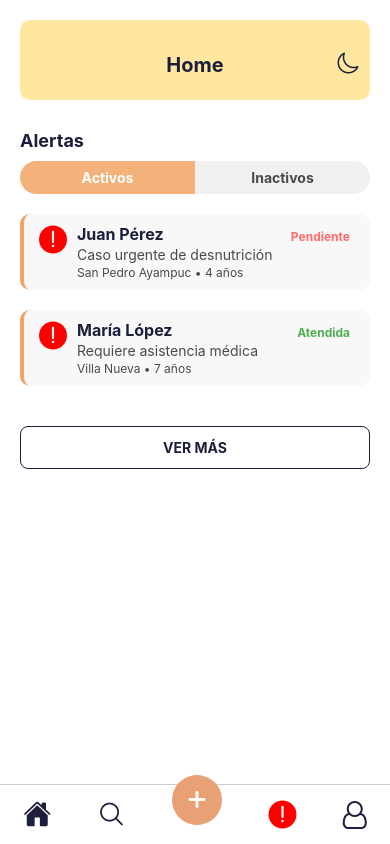
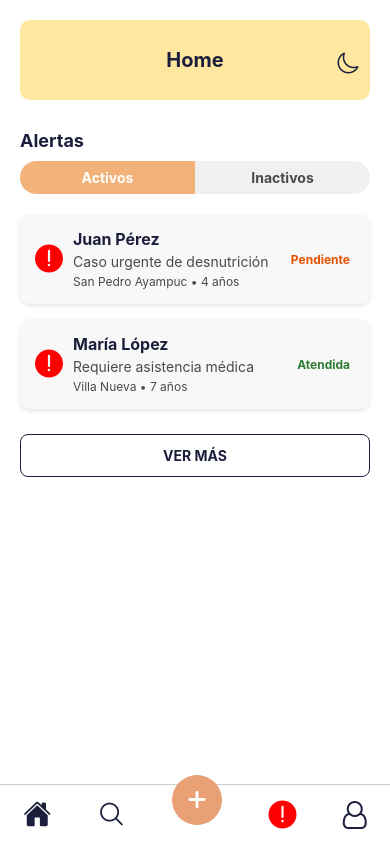
Before and after one commit to Raices-de-Vida/Raices_de_Vida, a React Native app in the folder Frontend/: screen / in a window 390 px wide. Built offline with nearby package versions, Linux system fonts and the light colour scheme; no server answers.

Commit message:
feat: Update errors show the alerts registered in Home

```diff
--- a/Frontend/src/screens/Home.js
+++ b/Frontend/src/screens/Home.js
@@ -1,10 +1,11 @@
 import React, { useState, useEffect } from 'react';
-import { View, Text, TouchableOpacity, StyleSheet, ScrollView, ActivityIndicator, Alert } from 'react-native';
+import { View, Text, TouchableOpacity, StyleSheet, ScrollView, ActivityIndicator, FlatList } from 'react-native';
 import { Ionicons, Entypo, AntDesign, FontAwesome } from '@expo/vector-icons';
 import axios from 'axios';
 import { useTheme } from '../context/ThemeContext';
 import { getTheme } from '../styles/theme';
 import ThemeToggle from '../components/ThemeToggle';
+import AsyncStorage from '@react-native-async-storage/async-storage';
 
 export default function Home({ navigation, route }) {
   const [activo, setActivo] = useState(true);
@@ -17,23 +18,59 @@ export default function Home({ navigation, route }) {
   const fetchAlertas = async () => {
     setLoading(true);
     try {
+      // Obtener token de AsyncStorage
+      const token = await AsyncStorage.getItem('token');
+
       // En un entorno real, debes usar un token almacenado en AsyncStorage
       // const token = await AsyncStorage.getItem('token');
 
       // Usamos una URL de ejemplo, en producción deberías usar variables de entorno
-      const response = await axios.get('http://IP:3001/api/alertas');
+      const response = await axios.get('http://IP:3001/api/alertas', {
+        headers: {
+          'Authorization': `Bearer ${token}`
+        }
+      });
+
+      // Mapear los datos de la API
+      const alertasFormateadas = response.data.map(alerta => ({
+        alerta_id: alerta.alerta_id,
+        nombre: alerta.CasoCritico?.nombre_paciente || 'Nombre no disponible',
+        descripcion: alerta.descripcion,
+        comunidad: alerta.CasoCritico?.comunidad || 'Comunidad no disponible',
+        edad: alerta.CasoCritico?.edad_paciente,
+        estado: alerta.estado,
+        tipo_alerta: alerta.tipo_alerta,
+        prioridad: alerta.prioridad
+      }));
 
       // Filtrar alertas según el estado activo/inactivo
-      const alertasFiltradas = response.data.filter(alerta =>
+      const alertasFiltradas = alertasFormateadas.filter(alerta =>
         activo ? alerta.estado !== 'Cerrada' : alerta.estado === 'Cerrada'
       );
 
       setAlertas(alertasFiltradas);
     } catch (error) {
       console.error('Error al cargar alertas:', error);
-      // Si estamos en desarrollo, añadimos datos de prueba cuando la API falla
-      if (__DEV__) {
-        setAlertas([
+      Alert.alert('Error', 'No se pudieron cargar las alertas');
+    } finally {
+      setLoading(false);
+    }
+  };
+
+  useEffect(() => {
+    fetchAlertas();
+  }, [activo]);
+
+  // efecto para actualizar cuando se regresa a la otra pantalla
+  useEffect(() => {
+    if (route.params?.refresh) {
+      fetchAlertas();
+    }
+  }, [route.params?.refresh]);
+
+  // Renderizar cada item de alerta (navegacion)
+ // Datos de prueba (simulando la API)
+ const alertasPrueba = [
   {
     alerta_id: 1,
     nombre: 'Juan Pérez',
@@ -50,39 +87,22 @@ export default function Home({ navigation, route }) {
     edad: 7,
     estado: 'Atendida'
   }
-        ]);
-      }
-    } finally {
+];
+
+// Simular carga de datos
+useEffect(() => {
+  const timer = setTimeout(() => {
+    setAlertas(alertasPrueba);
     setLoading(false);
-    }
-  };
+  }, 1000);
+  return () => clearTimeout(timer);
+}, []);
 
-  useEffect(() => {
-    fetchAlertas();
-  }, [activo]);
-
-  //efecto para actualizar cuando regresamos de otra pantalla
-  useEffect(() => {
-    if (route.params?.refresh) {
-      fetchAlertas();
-    }
-  }, [route.params?.refresh]);
-
-  //navegación a pantalla de crear alerta
-  const handleCreateAlert = () => {
-    navigation.navigate('RegisterAlertas');
-  };
-
-  //navegación a pantalla de editar alerta
-  const handleEditAlert = (alerta) => {
-    navigation.navigate('EditarAlerta', { alerta });
-  };
-
+// Renderizar cada alerta
 const renderAlertItem = (alerta) => (
   <TouchableOpacity
     key={alerta.alerta_id}
-      style={[styles.alertItem, { backgroundColor: theme.card, borderLeftColor: theme.primaryButton }]}
-      onPress={() => handleEditAlert(alerta)}
+    style={[styles.alertItem, { backgroundColor: theme.card }]}
   >
     <AntDesign name="exclamationcircle" size={28} color="red" style={{ marginRight: 10 }} />
     <View style={{ flex: 1 }}>
@@ -94,9 +114,10 @@ export default function Home({ navigation, route }) {
     </View>
     <Text style={[
       styles.alertStatus,
-        { color: alerta.estado === 'Pendiente' ? theme.pendingStatus :
-                 alerta.estado === 'Atendida' ? theme.attendedStatus :
-                 theme.derivedStatus }]}>
+      {
+        color: alerta.estado === 'Pendiente' ? '#E65100' :
+              alerta.estado === 'Atendida' ? '#2E7D32' : '#1565C0'
+      }]}>
       {alerta.estado}
     </Text>
   </TouchableOpacity>
@@ -115,7 +136,7 @@ export default function Home({ navigation, route }) {
       <View style={styles.alertSection}>
         <Text style={[styles.alertTitle, { color: theme.text }]}>Alertas</Text>
 
-          {/* Switch Activos/Inactivos */}
+        {/* Filtro Activos/Inactivos */}
         <View style={[styles.switchContainer, { backgroundColor: theme.switchInactive }]}>
           <TouchableOpacity
             style={[
@@ -147,41 +168,34 @@ export default function Home({ navigation, route }) {
         {loading ? (
           <ActivityIndicator size="large" color={theme.primaryButton} style={{ marginVertical: 20 }} />
         ) : alertas.length === 0 ? (
-            <Text style={[styles.noAlertsText, { color: theme.secondaryText }]}>No hay alertas {activo ? 'activas' : 'inactivas'} por el momento.</Text>
+          <Text style={[styles.noAlertsText, { color: theme.secondaryText }]}>
+            No hay alertas {activo ? 'activas' : 'inactivas'} por el momento.
+          </Text>
         ) : (
-            alertas.map(renderAlertItem)
-          )}
-
-          {/* Botón Ver Más */}
-          {alertas.length > 0 && (
-            <TouchableOpacity
-              style={[
-                styles.seeMoreButton,
-                { borderColor: theme.text }
-              ]}
-            >
+          <>
+            {alertas.map(renderAlertItem)}
+            <TouchableOpacity style={[styles.seeMoreButton, { borderColor: theme.text }]}>
               <Text style={[styles.seeMoreText, { color: theme.text }]}>VER MÁS</Text>
             </TouchableOpacity>
+          </>
         )}
       </View>
     </ScrollView>
 
     {/* Barra inferior */}
     <View style={[styles.bottomNav, { backgroundColor: theme.background, borderColor: theme.borderColor }]}>
-        <TouchableOpacity>
+      <TouchableOpacity onPress={() => navigation.navigate('Home')}>
         <Ionicons name="home" size={28} color={theme.text} />
       </TouchableOpacity>
       <TouchableOpacity>
         <Ionicons name="search-outline" size={28} color={theme.text} />
       </TouchableOpacity>
-
       <TouchableOpacity
         style={[styles.addButton, { backgroundColor: theme.addButton }]}
-          onPress={handleCreateAlert}
+        onPress={() => navigation.navigate('RegisterAlertas')}
       >
         <Entypo name="plus" size={28} color="white" />
       </TouchableOpacity>
-
       <TouchableOpacity>
         <AntDesign name="exclamationcircle" size={28} color="red" />
       </TouchableOpacity>
@@ -209,7 +223,6 @@ const styles = StyleSheet.create({
 headerTitle: {
   fontSize: 20,
   fontWeight: 'bold',
-    marginTop: 10,
 },
 alertSection: {
   marginTop: 10,
@@ -235,23 +248,26 @@ const styles = StyleSheet.create({
 },
 alertItem: {
   flexDirection: 'row',
-    alignItems: 'flex-start',
-    marginBottom: 20,
-    paddingVertical: 10,
-    paddingHorizontal: 15,
+  alignItems: 'center',
+  padding: 15,
+  marginBottom: 15,
   borderRadius: 10,
-    borderLeftWidth: 4,
+  shadowColor: '#000',
+  shadowOffset: { width: 0, height: 2 },
+  shadowOpacity: 0.1,
+  shadowRadius: 4,
+  elevation: 3,
 },
 alertName: {
   fontSize: 16,
   fontWeight: 'bold',
 },
 alertDesc: {
-    marginTop: 2,
+  fontSize: 14,
+  marginVertical: 4,
 },
 alertComunidad: {
   fontSize: 12,
-    marginTop: 2,
 },
 alertStatus: {
   fontSize: 12,
@@ -259,16 +275,16 @@ const styles = StyleSheet.create({
   padding: 5,
 },
 noAlertsText: {
-    fontStyle: 'italic',
-    marginVertical: 20,
   textAlign: 'center',
+  marginTop: 20,
+  fontSize: 16,
 },
 seeMoreButton: {
-    marginTop: 20,
   borderWidth: 1,
   borderRadius: 8,
-    paddingVertical: 12,
+  padding: 12,
   alignItems: 'center',
+  marginTop: 10,
 },
 seeMoreText: {
   fontWeight: 'bold',
```
Lines whose indentation alone changed are shown as unchanged.
